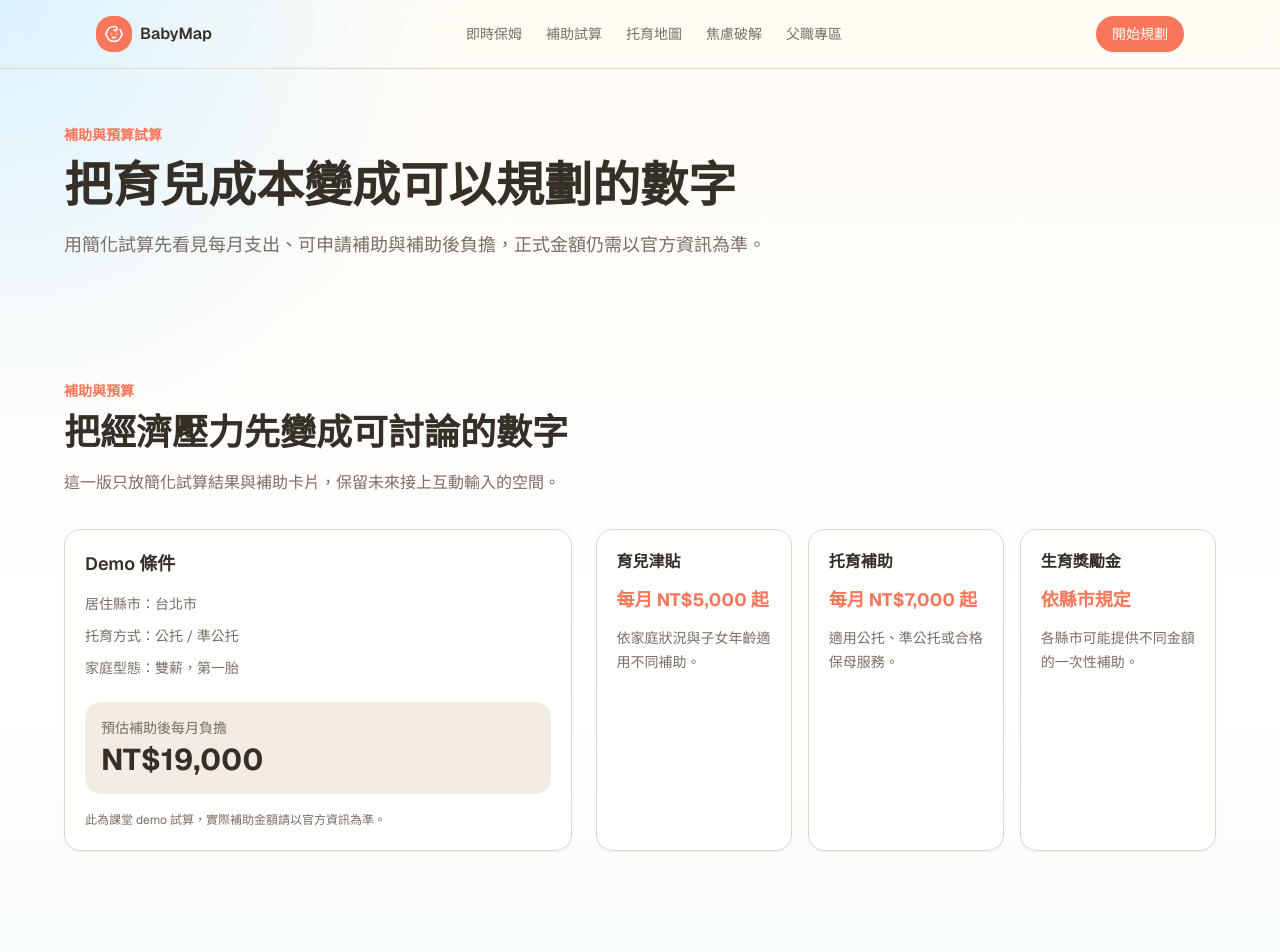
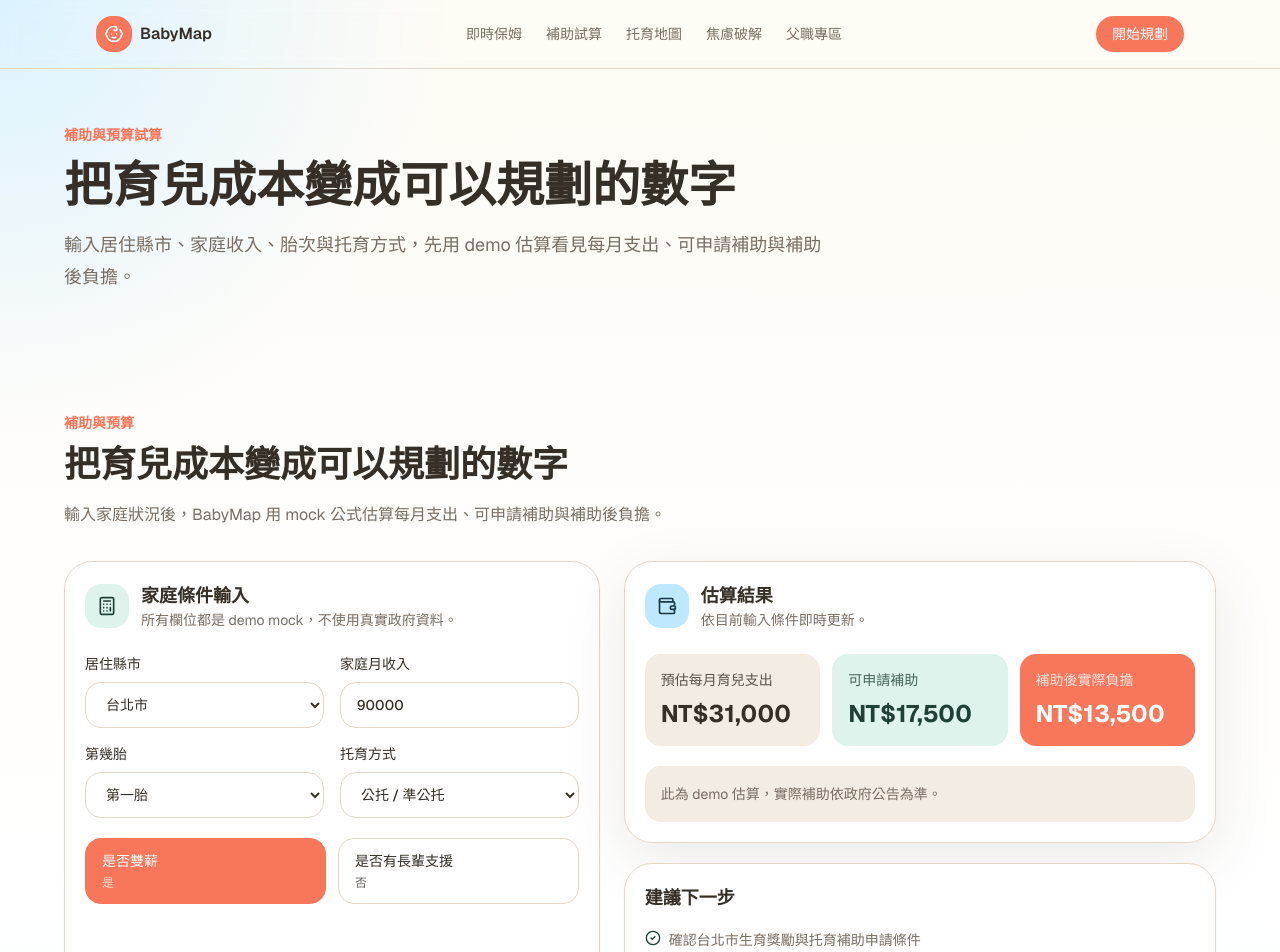
Before and after one commit to Sheng-Yu-Cheng/babymap, a Next.js app: page /subsidies in a window 1280 px wide. Shown: the top 952 px of the page. Built offline with nearby package versions, Linux system fonts and the light colour scheme.

Commit message:
polished subsidies

```diff
--- a/src/app/subsidies/page.tsx
+++ b/src/app/subsidies/page.tsx
@@ -9,7 +9,7 @@ export default function SubsidiesPage() {
       <PageHero
         eyebrow="補助與預算試算"
         title="把育兒成本變成可以規劃的數字"
-        description="用簡化試算先看見每月支出、可申請補助與補助後負擔，正式金額仍需以官方資訊為準。"
+        description="輸入居住縣市、家庭收入、胎次與托育方式，先用 demo 估算看見每月支出、可申請補助與補助後負擔。"
       />
       <BudgetSection />
       <RelatedLinks links={relatedFeatureLinks.subsidies} />
--- a/src/components/sections/BudgetSection.tsx
+++ b/src/components/sections/BudgetSection.tsx
@@ -1,36 +1,187 @@
+"use client";
+
+import { Calculator, CheckCircle2, Wallet } from "lucide-react";
+import type { ReactNode } from "react";
+import { useMemo, useState } from "react";
+
 import { Section } from "@/components/Section";
 import { subsidies } from "@/data/babymap";
+import { cn } from "@/lib/utils";
 
-const baseMonthlyCost = 22000;
-const childcareCost = 9000;
-const totalSubsidy = 12000;
-const monthlyBurden = baseMonthlyCost + childcareCost - totalSubsidy;
+const cityOptions = ["台北市", "新北市", "桃園市", "台中市", "高雄市"];
+const childOrderOptions = ["第一胎", "第二胎", "第三胎以上"];
+const careTypeOptions = ["公托 / 準公托", "合格保母", "私立托嬰", "家人協助"];
+
+const careTypeCosts: Record<string, number> = {
+  "公托 / 準公托": 9000,
+  合格保母: 18000,
+  私立托嬰: 24000,
+  家人協助: 6000,
+};
+
+function formatCurrency(amount: number) {
+  return `NT$${amount.toLocaleString()}`;
+}
 
 export function BudgetSection() {
+  const [city, setCity] = useState(cityOptions[0]);
+  const [monthlyIncome, setMonthlyIncome] = useState(90000);
+  const [childOrder, setChildOrder] = useState(childOrderOptions[0]);
+  const [careType, setCareType] = useState(careTypeOptions[0]);
+  const [dualIncome, setDualIncome] = useState(true);
+  const [grandparentSupport, setGrandparentSupport] = useState(false);
+
+  const result = useMemo(() => {
+    const baseMonthlyCost = 22000;
+    const childcareCost = careTypeCosts[careType];
+    const incomeAdjustment = monthlyIncome > 120000 ? 2500 : monthlyIncome < 65000 ? -1500 : 0;
+    const childOrderSubsidy = childOrder === "第一胎" ? 5000 : childOrder === "第二胎" ? 6000 : 7000;
+    const careSubsidy = careType === "家人協助" ? 3000 : careType === "私立托嬰" ? 7000 : 9000;
+    const citySubsidy = city === "台北市" || city === "新北市" ? 2000 : 1500;
+    const dualIncomeSupport = dualIncome ? 1500 : 0;
+    const grandparentOffset = grandparentSupport ? 3500 : 0;
+    const estimatedMonthlyCost = baseMonthlyCost + childcareCost + incomeAdjustment - grandparentOffset;
+    const availableSubsidy = childOrderSubsidy + careSubsidy + citySubsidy + dualIncomeSupport;
+    const monthlyBurden = Math.max(estimatedMonthlyCost - availableSubsidy, 0);
+
+    return {
+      estimatedMonthlyCost,
+      availableSubsidy,
+      monthlyBurden,
+    };
+  }, [careType, childOrder, city, dualIncome, grandparentSupport, monthlyIncome]);
+
+  const nextSteps = [
+    `確認${city}生育獎勵與托育補助申請條件`,
+    `比較「${careType}」附近可用名單與候補狀況`,
+    grandparentSupport ? "把長輩可支援時段排進照護計畫" : "評估每週是否需要臨時照護支援",
+  ];
+
   return (
     <Section
       id="budget"
       eyebrow="補助與預算"
-      title="把經濟壓力先變成可討論的數字"
-      description="這一版只放簡化試算結果與補助卡片，保留未來接上互動輸入的空間。"
+      title="把育兒成本變成可以規劃的數字"
+      description="輸入家庭狀況後，BabyMap 用 mock 公式估算每月支出、可申請補助與補助後負擔。"
     >
-      <div className="grid gap-6 lg:grid-cols-[0.9fr_1.1fr]">
-        <div className="rounded-2xl border border-border bg-white p-5 shadow-sm">
-          <h3 className="text-lg font-semibold">Demo 條件</h3>
-          <div className="mt-4 grid gap-3 text-sm text-muted-foreground">
-            <p>居住縣市：台北市</p>
-            <p>托育方式：公托 / 準公托</p>
-            <p>家庭型態：雙薪，第一胎</p>
+      <div className="grid gap-6 lg:grid-cols-[0.95fr_1.05fr]">
+        <div className="rounded-[1.75rem] border border-border bg-white p-5 shadow-sm">
+          <div className="flex items-center gap-3">
+            <span className="flex h-11 w-11 items-center justify-center rounded-2xl bg-secondary text-secondary-foreground">
+              <Calculator className="h-5 w-5" aria-hidden="true" />
+            </span>
+            <div>
+              <h3 className="text-lg font-semibold">家庭條件輸入</h3>
+              <p className="text-sm text-muted-foreground">所有欄位都是 demo mock，不使用真實政府資料。</p>
+            </div>
           </div>
-          <div className="mt-6 rounded-2xl bg-muted p-4">
-            <p className="text-sm text-muted-foreground">預估補助後每月負擔</p>
-            <p className="mt-1 text-3xl font-bold">NT${monthlyBurden.toLocaleString()}</p>
+
+          <div className="mt-6 grid gap-4 sm:grid-cols-2">
+            <label className="text-sm font-medium">
+              居住縣市
+              <select
+                value={city}
+                onChange={(event) => setCity(event.target.value)}
+                className="mt-2 w-full rounded-2xl border border-border bg-white px-4 py-3 outline-none focus:border-primary"
+              >
+                {cityOptions.map((option) => (
+                  <option key={option}>{option}</option>
+                ))}
+              </select>
+            </label>
+
+            <label className="text-sm font-medium">
+              家庭月收入
+              <input
+                type="number"
+                min="0"
+                step="5000"
+                value={monthlyIncome}
+                onChange={(event) => setMonthlyIncome(Number(event.target.value))}
+                className="mt-2 w-full rounded-2xl border border-border bg-white px-4 py-3 outline-none focus:border-primary"
+              />
+            </label>
+
+            <label className="text-sm font-medium">
+              第幾胎
+              <select
+                value={childOrder}
+                onChange={(event) => setChildOrder(event.target.value)}
+                className="mt-2 w-full rounded-2xl border border-border bg-white px-4 py-3 outline-none focus:border-primary"
+              >
+                {childOrderOptions.map((option) => (
+                  <option key={option}>{option}</option>
+                ))}
+              </select>
+            </label>
+
+            <label className="text-sm font-medium">
+              托育方式
+              <select
+                value={careType}
+                onChange={(event) => setCareType(event.target.value)}
+                className="mt-2 w-full rounded-2xl border border-border bg-white px-4 py-3 outline-none focus:border-primary"
+              >
+                {careTypeOptions.map((option) => (
+                  <option key={option}>{option}</option>
+                ))}
+              </select>
+            </label>
           </div>
-          <p className="mt-4 text-xs leading-5 text-muted-foreground">
-            此為課堂 demo 試算，實際補助金額請以官方資訊為準。
-          </p>
+
+          <div className="mt-5 grid gap-3 sm:grid-cols-2">
+            <ToggleButton active={dualIncome} onClick={() => setDualIncome((value) => !value)}>
+              是否雙薪
+            </ToggleButton>
+            <ToggleButton
+              active={grandparentSupport}
+              onClick={() => setGrandparentSupport((value) => !value)}
+            >
+              是否有長輩支援
+            </ToggleButton>
+          </div>
         </div>
-        <div className="grid gap-4 sm:grid-cols-3">
+
+        <div className="space-y-5">
+          <div className="rounded-[1.75rem] border border-border bg-white p-5 shadow-soft">
+            <div className="flex items-center gap-3">
+              <span className="flex h-11 w-11 items-center justify-center rounded-2xl bg-accent text-accent-foreground">
+                <Wallet className="h-5 w-5" aria-hidden="true" />
+              </span>
+              <div>
+                <h3 className="text-lg font-semibold">估算結果</h3>
+                <p className="text-sm text-muted-foreground">依目前輸入條件即時更新。</p>
+              </div>
+            </div>
+
+            <div className="mt-6 grid gap-3 sm:grid-cols-3">
+              <ResultCard label="預估每月育兒支出" value={formatCurrency(result.estimatedMonthlyCost)} />
+              <ResultCard label="可申請補助" value={formatCurrency(result.availableSubsidy)} tone="support" />
+              <ResultCard label="補助後實際負擔" value={formatCurrency(result.monthlyBurden)} tone="primary" />
+            </div>
+
+            <div className="mt-5 rounded-2xl bg-muted p-4 text-sm leading-6 text-muted-foreground">
+              此為 demo 估算，實際補助依政府公告為準。
+            </div>
+          </div>
+
+          <div className="rounded-[1.75rem] border border-border bg-white p-5 shadow-sm">
+            <h3 className="text-lg font-semibold">建議下一步</h3>
+            <ul className="mt-4 grid gap-3">
+              {nextSteps.map((step) => (
+                <li key={step} className="flex gap-2 text-sm leading-6 text-muted-foreground">
+                  <CheckCircle2 className="mt-0.5 h-4 w-4 shrink-0 text-secondary-foreground" aria-hidden="true" />
+                  {step}
+                </li>
+              ))}
+            </ul>
+          </div>
+        </div>
+      </div>
+
+      <div className="mt-6">
+        <h3 className="text-lg font-semibold">可申請補助項目 Demo</h3>
+        <div className="mt-4 grid gap-4 sm:grid-cols-3">
           {subsidies.map((subsidy) => (
             <article key={subsidy.id} className="rounded-2xl border border-border bg-white p-5 shadow-sm">
               <h3 className="font-semibold">{subsidy.title}</h3>
@@ -43,3 +194,53 @@ export function BudgetSection() {
     </Section>
   );
 }
+
+function ToggleButton({
+  active,
+  children,
+  onClick,
+}: {
+  active: boolean;
+  children: ReactNode;
+  onClick: () => void;
+}) {
+  return (
+    <button
+      type="button"
+      onClick={onClick}
+      className={cn(
+        "rounded-2xl border px-4 py-3 text-left text-sm font-medium transition",
+        active ? "border-primary bg-primary text-primary-foreground" : "border-border bg-white text-foreground",
+      )}
+    >
+      {children}
+      <span className="mt-1 block text-xs opacity-75">{active ? "是" : "否"}</span>
+    </button>
+  );
+}
+
+function ResultCard({
+  label,
+  value,
+  tone = "default",
+}: {
+  label: string;
+  value: string;
+  tone?: "default" | "primary" | "support";
+}) {
+  return (
+    <article
+      className={cn(
+        "rounded-2xl p-4",
+        tone === "primary"
+          ? "bg-primary text-primary-foreground"
+          : tone === "support"
+            ? "bg-secondary text-secondary-foreground"
+            : "bg-muted text-foreground",
+      )}
+    >
+      <p className="text-sm opacity-80">{label}</p>
+      <p className="mt-2 text-2xl font-bold">{value}</p>
+    </article>
+  );
+}
```
